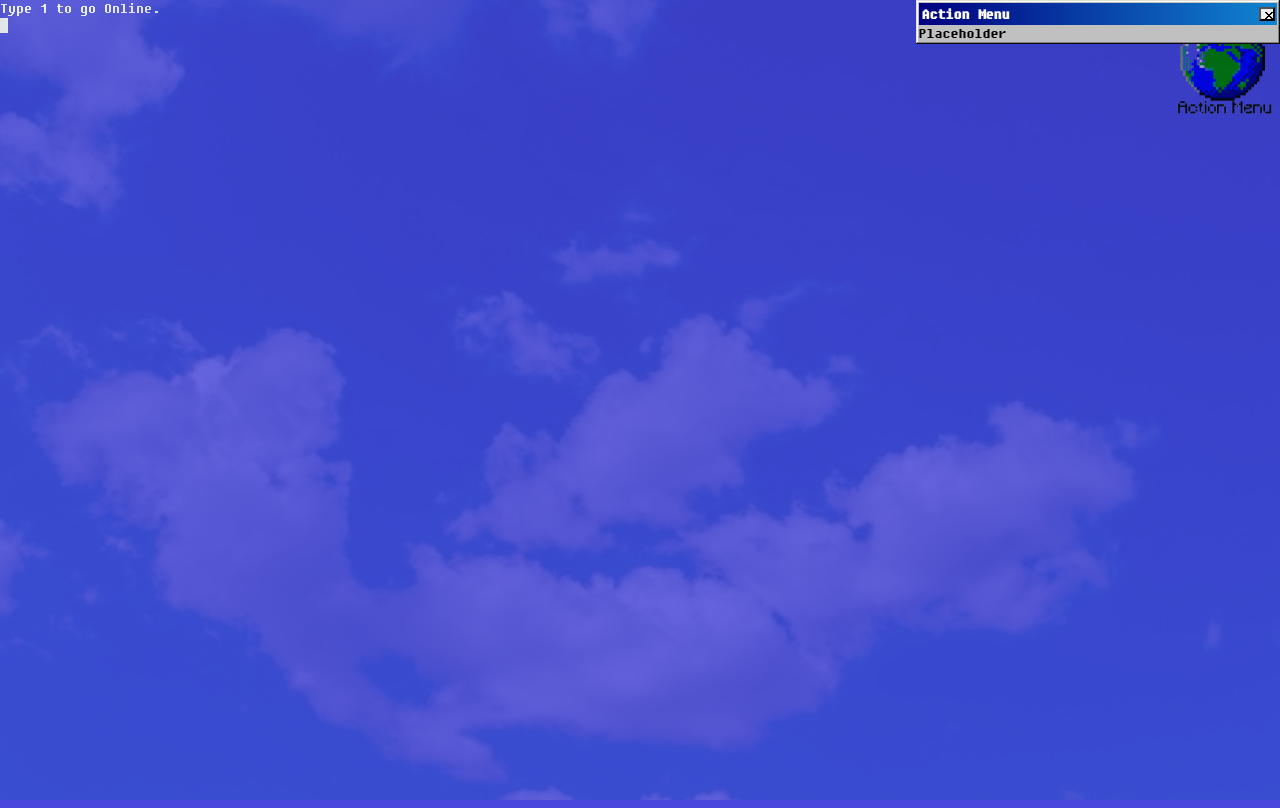
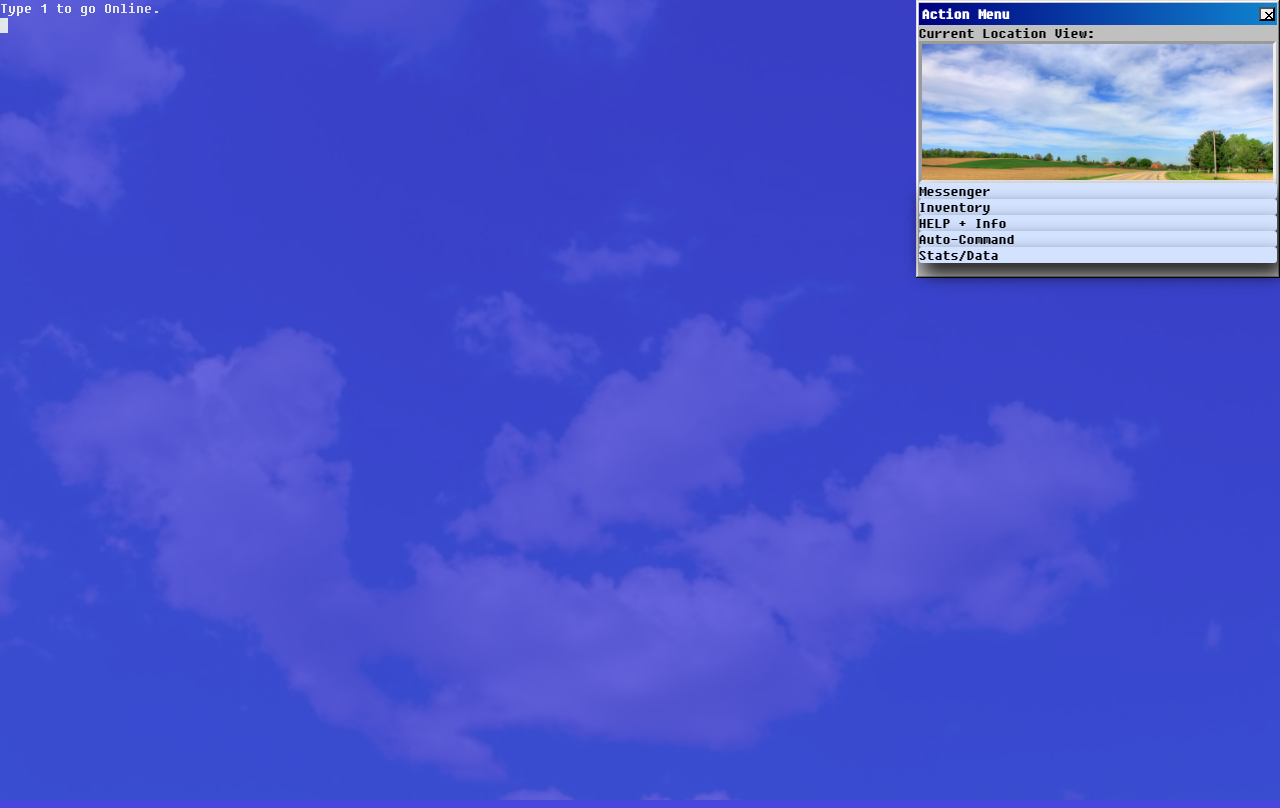
Before and after one commit to CodeSalvageON/Misty-Suburbs, a website: page public/static/index.html in a window 1280 px wide. Both pictures are taken after a click on the picture 1223 px from the left and 65 px from the top of the page. Drawn offline with Linux system fonts and the light colour scheme; no server answers.

Commit message:
Add more to action menu

```diff
--- a/public/static/ACTION.js
+++ b/public/static/ACTION.js
@@ -41,3 +41,5 @@ actionMenuIcon.onclick = function () {
 actionMenuClose.onclick = function () {
   actionMenu.style.display = "none";
 }
+
+loadBiome("/static/img/biome/openroad.jpg");
--- a/public/static/index.css
+++ b/public/static/index.css
@@ -205,6 +205,14 @@ input:focus, textarea:focus, select:focus {
     display: none;  /* Safari and Chrome */
 }
 
+.menu-op {
+  width: 100%;
+  text-align: left;
+  background-color: #d3e2ff;
+  border-radius: 3px;
+  box-shadow: 5px 10px 18px black;
+}
+
 #view-bg {
   top: 0px;
   left: 0px;
@@ -293,12 +301,20 @@ input:focus, textarea:focus, select:focus {
   left: 0;
 }
 
-#start-icon {
+#iconz {
   width: 8%;
   position: absolute;
   top: 10px;
   right: 5px;
+}
+
+#start-icon, #auto-icon {
+  width: 100%;
   cursor: pointer;
+}
+
+#auto-icon {
+  margin-top: 5px;
 }
 
 #action-menu {
@@ -306,5 +322,20 @@ input:focus, textarea:focus, select:focus {
   right: 0px;
   position: absolute;
   width: 28%;
+  height: 34%;
   display: none;
 }
+
+#action-body {
+  width: 100%;
+  height: 100%;
+  position: relative;
+}
+
+#current-biome {
+  width: 98%;
+  height: 50%;
+  background-image: url("/static/img/sky.jpg");
+  background-size: 100%;
+  border-style: inset;
+}
--- a/public/static/index.html
+++ b/public/static/index.html
@@ -27,7 +27,9 @@
           <p><a id="blink2">█</a><input type="text" id="citmd-req" required/></p>
         </form>
       </section>
-      <img src="/static/img/icons/action_menu.png" id="start-icon"/>
+      <section id="iconz">
+        <img src="/static/img/icons/action_menu.png" id="start-icon"/>
+      </section>
     </section>
 
     <section class="window draggable" id="action-menu">
@@ -37,8 +39,24 @@
           <button aria-label="Close" id="action-menu-close"></button>
         </section>
       </section>
-      <section class="window-body">
-        <p>Placeholder</p>
+      <section class="window-body" id="action-body">
+        <p>Current Location View:</p>
+        <section id="current-biome"></section>
+        <section class="menu-op">
+          Messenger
+        </section>
+        <section class="menu-op">
+          Inventory
+        </section>
+        <section class="menu-op">
+          HELP + Info
+        </section>
+        <section class="menu-op">
+          Auto-Command
+        </section>
+        <section class="menu-op">
+          Stats/Data
+        </section>
       </section>
     </section>
 
--- a/public/static/seasons.js
+++ b/public/static/seasons.js
@@ -1,11 +1,21 @@
 const body = document.body;
 const viewBg = document.getElementById("view-bg");
+const currentBiome = document.getElementById("current-biome");
 
 function loadBack (backSrc) {
   let newImg = new Image();
 
   newImg.onload = function () {
     viewBg.style.backgroundImage = "url('" + newImg.src + "')";
+  }
+  newImg.src = backSrc;
+}
+
+function loadBiome (backSrc) {
+  let newImg = new Image();
+
+  newImg.onload = function () {
+    currentBiome.style.backgroundImage = "url('" + newImg.src + "')";
   }
   newImg.src = backSrc;
 }
```
Also changed, not shown: public/static/img/biome/openroad.jpg (added), public/static/img/icons/autocommand.png (added).
